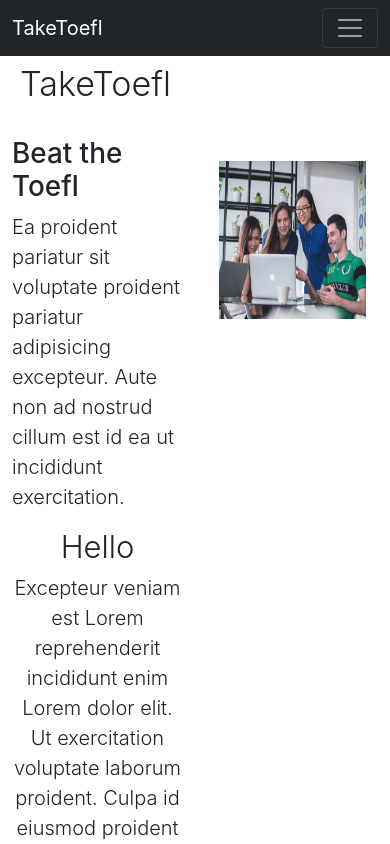
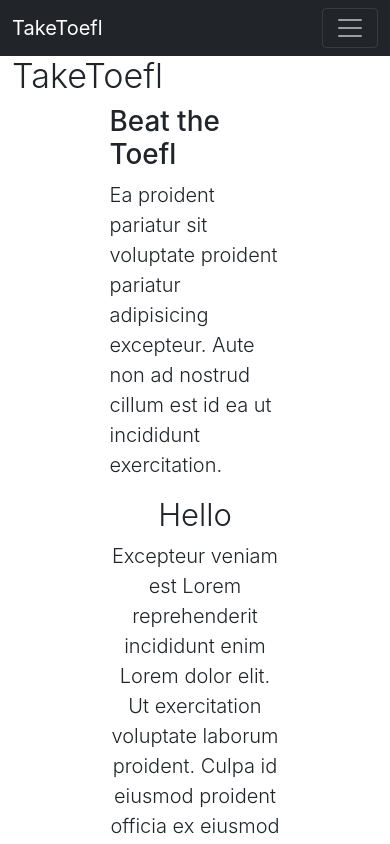
Before and after one commit to shar27/keystoneblog, a Next.js app: page / in a window 390 px wide. Shown: the top 844 px of the page. Built offline with nearby package versions, Linux system fonts and the light colour scheme.

Commit message:
mobile response

```diff
--- a/pages/components/Blog.js
+++ b/pages/components/Blog.js
@@ -32,7 +32,7 @@ function Blog() {
             Eiusmod deserunt id Lorem aliquip id magna nostrud.
             </p>
             </div>
-            <div className="container p-4">
+            <div className="container p-4 col-12 col-lg-6">
             <Image
                 src="/students.jpg"
                 width="1300"
--- a/pages/components/Booking.js
+++ b/pages/components/Booking.js
@@ -6,14 +6,17 @@ import 'bootstrap/dist/css/bootstrap.min.css';
 
 function Booking () {
     return (
+<div>
+<h5 className="display-5 col-md-12 text-center text-sm-center text-md-center text-lg-center pb-5">Book a lesson with me</h5>
 
 
-        <div className="container d-flex">
-      <h5 className="display-5 text-start p-2">Book a lesson with me</h5>
-      <div className="container">
+        <div className="container">
+
+      <div className="container col-sm-12 col-md-6">
       <InlineWidget
       styles={{height: '400px', width: '400px'}}
       url="https://calendly.com/testprepnow" />
+    </div>
     </div>
     </div>
     )
--- a/pages/components/Heading.js
+++ b/pages/components/Heading.js
@@ -5,7 +5,7 @@ export default function Heading() {
         <div className="container">
 
 
-            <h1 className="display-4 text-start p-2 pb-4">TakeToefl</h1>
+            <h1 className="display-4 ">TakeToefl</h1>
         </div>
 
     )
--- a/styles/globals.css
+++ b/styles/globals.css
@@ -4,6 +4,7 @@ body {
   margin: 0;
   font-family: -apple-system, BlinkMacSystemFont, Segoe UI, Roboto, Oxygen,
     Ubuntu, Cantarell, Fira Sans, Droid Sans, Helvetica Neue, sans-serif;
+    overflow-x: 'hidden';
 }
 
 a {
```
